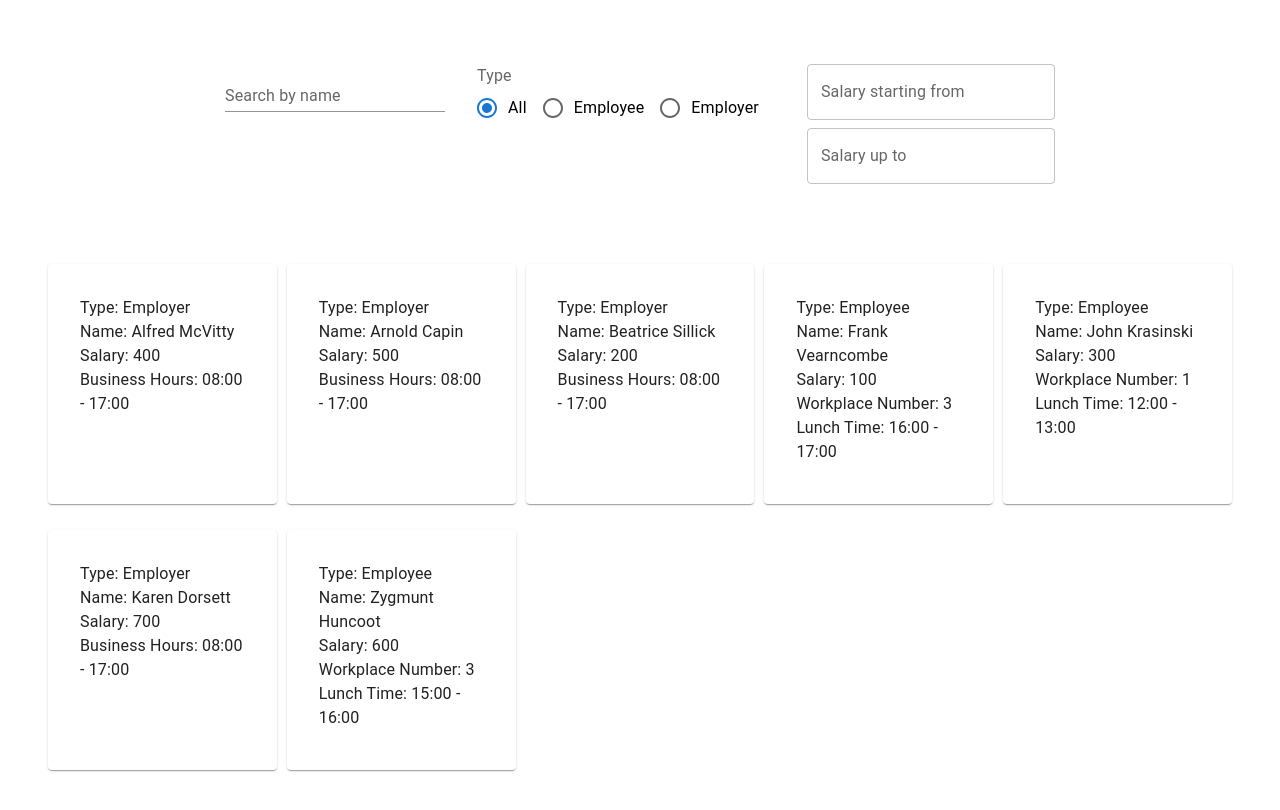
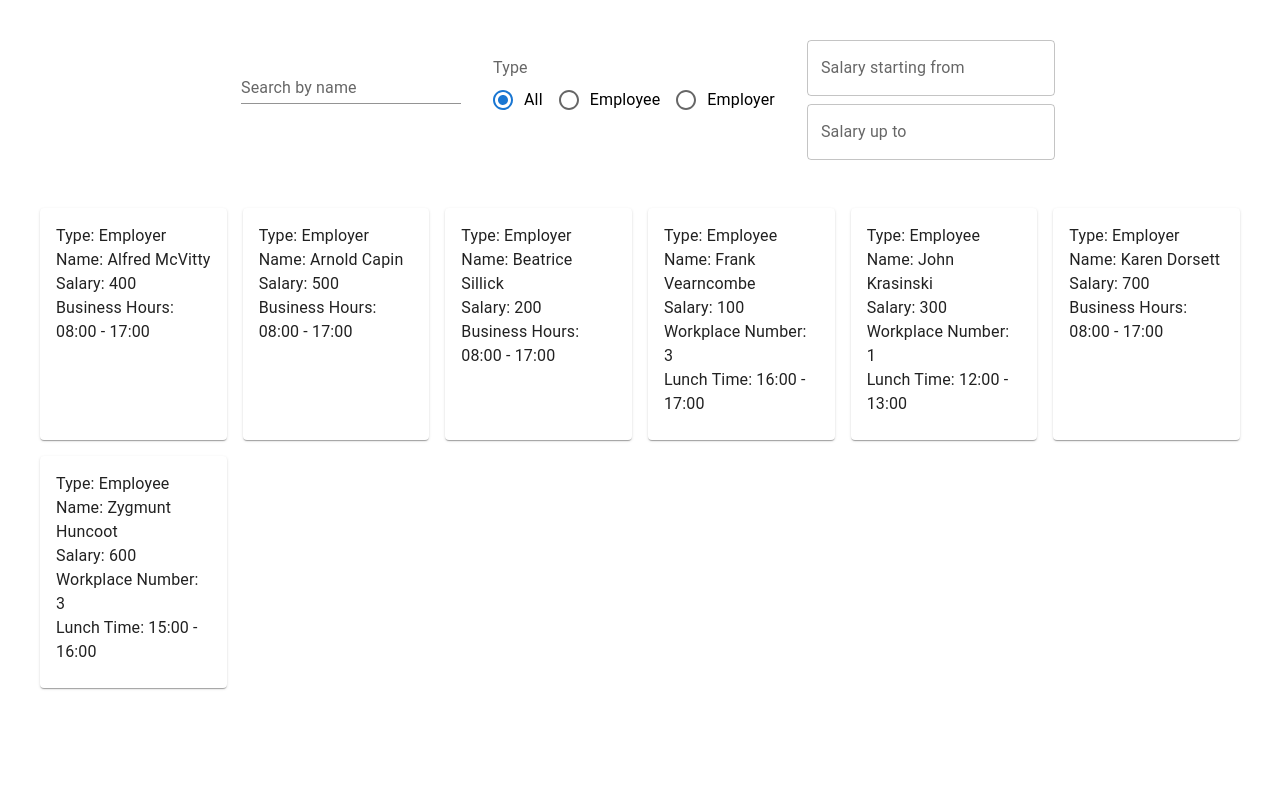
Before and after one commit to Decpwnz/employers-employees-frontend, a React (Vite) app: page / in a window 1280 px wide. Shown: the top 810 px of the page. Built offline with nearby package versions, Linux system fonts and the light colour scheme.

Commit message:
fix:Replace Box with Grid/Stack. Create a new data.js array without modifying original when sorting alphabetically. Remove styled-components and @mui/styled-engine-sc packages. Change handlers name

```diff
--- a/package.json
+++ b/package.json
@@ -11,11 +11,9 @@
     "@emotion/react": "^11.10.6",
     "@emotion/styled": "^11.10.6",
     "@mui/material": "^5.11.16",
-    "@mui/styled-engine-sc": "^5.11.11",
     "prop-types": "^15.8.1",
     "react": "^18.0.0",
-    "react-dom": "^18.0.0",
-    "styled-components": "^5.3.9"
+    "react-dom": "^18.0.0"
   },
   "devDependencies": {
     "@vitejs/plugin-react": "^1.0.7",
--- a/src/components/Container.jsx
+++ b/src/components/Container.jsx
@@ -1,6 +1,6 @@
 import { useState } from 'react';
 
-import Box from '@mui/material/Box';
+import Grid from '@mui/material/Grid';
 
 import data from '../data/data';
 import EmployeeList from './EmployeeList';
@@ -20,7 +20,7 @@ function Container() {
   const [minValue, setMinValue] = useState(null);
   const [maxValue, setMaxValue] = useState(null);
 
-  const handleTypeClick = (event) => {
+  const handleEmployeeType = (event) => {
     setType(event.target.value);
   };
 
@@ -39,17 +39,15 @@ function Container() {
   };
 
   return (
-    <Box sx={{ p: '48px' }}>
-      <Box sx={{ display: 'flex', justifyContent: 'center', paddingBottom: '48px' }}>
+    <Grid container justifyContent="center" p={5}>
       <SearchBar onSearchChange={handleSearchChange} />
-        <TypeFilter onClick={handleTypeClick} type={type} />
+      <TypeFilter handleEmployeeType={handleEmployeeType} type={type} />
       <SalaryRangeFilter
         onMinValueChange={handleMinValue}
         onMaxValueChange={handleMaxValue}
         minValue={minValue}
         maxValue={maxValue}
       />
-      </Box>
       <EmployeeList
         type={type}
         searchTerm={searchTerm}
@@ -57,7 +55,7 @@ function Container() {
         maxValue={maxValue}
         data={data}
       />
-    </Box>
+    </Grid>
   );
 }
 
--- a/src/components/EmployeeList.jsx
+++ b/src/components/EmployeeList.jsx
@@ -1,13 +1,13 @@
-import Box from '@mui/material/Box';
 import Card from '@mui/material/Card';
 import CardContent from '@mui/material/CardContent';
+import Grid from '@mui/material/Grid';
 import Typography from '@mui/material/Typography';
 import PropTypes from 'prop-types';
 
 function EmployeeList({
   data, type, searchTerm, minValue, maxValue,
 }) {
-  const sortedData = data.sort((a, b) => (a.name > b.name ? 1 : -1));
+  const sortedData = [...data].sort((a, b) => a.name.localeCompare(b.name));
 
   const filteredData = sortedData.filter((item) => {
     function handleTypeFilter(value, employee) {
@@ -37,10 +37,11 @@ function EmployeeList({
   });
 
   return (
-    <Box sx={{ display: 'grid', gridTemplateColumns: 'repeat(5, 1fr)', gridGap: '10px' }}>
+    <Grid container spacing={2} marginTop={4}>
       {filteredData.map((employee) => (
+        <Grid item xs={12} sm={6} md={4} lg={2} key={employee.id}>
           <Card
-          sx={{ padding: '16px', marginTop: '16px' }}
+            sx={{ height: '100%' }}
             key={employee.id}
           >
             {employee.type === 'Employer' ? (
@@ -78,8 +79,9 @@ function EmployeeList({
               </CardContent>
             )}
           </Card>
+        </Grid>
       ))}
-    </Box>
+    </Grid>
   );
 }
 
--- a/src/components/SalaryRangeFilter.jsx
+++ b/src/components/SalaryRangeFilter.jsx
@@ -1,4 +1,4 @@
-import Box from '@mui/material/Box';
+import Stack from '@mui/material/Stack';
 import TextField from '@mui/material/TextField';
 import PropTypes from 'prop-types';
 
@@ -6,7 +6,7 @@ function SalaryRangeFilter({
   onMinValueChange, onMaxValueChange, minValue, maxValue,
 }) {
   return (
-    <Box p={2} sx={{ display: 'grid', gridGap: '8px' }}>
+    <Stack spacing={1}>
       <TextField
         label="Salary starting from"
         type="number"
@@ -21,7 +21,7 @@ function SalaryRangeFilter({
         onChange={onMaxValueChange}
         InputProps={{ inputProps: { min: 0 } }}
       />
-    </Box>
+    </Stack>
   );
 }
 
--- a/src/components/TypeFilter.jsx
+++ b/src/components/TypeFilter.jsx
@@ -11,7 +11,7 @@ const ButtonValues = {
   Employer: 'Employer',
 };
 
-function TypeFilter({ onClick, type }) {
+function TypeFilter({ handleEmployeeType, type }) {
   return (
     <FormControl sx={{ padding: '16px' }}>
       <FormLabel id="demo-controlled-radio-buttons-group">
@@ -23,16 +23,16 @@ function TypeFilter({ onClick, type }) {
         name="controlled-radio-buttons-group"
         value={type}
       >
-        <FormControlLabel onClick={onClick} value={ButtonValues.All} control={<Radio />} label="All" />
-        <FormControlLabel onClick={onClick} value={ButtonValues.Employee} control={<Radio />} label="Employee" />
-        <FormControlLabel onClick={onClick} value={ButtonValues.Employer} control={<Radio />} label="Employer" />
+        <FormControlLabel onClick={handleEmployeeType} value={ButtonValues.All} control={<Radio />} label="All" />
+        <FormControlLabel onClick={handleEmployeeType} value={ButtonValues.Employee} control={<Radio />} label="Employee" />
+        <FormControlLabel onClick={handleEmployeeType} value={ButtonValues.Employer} control={<Radio />} label="Employer" />
       </RadioGroup>
     </FormControl>
   );
 }
 
 TypeFilter.propTypes = {
-  onClick: PropTypes.func.isRequired,
+  handleEmployeeType: PropTypes.func.isRequired,
   type: PropTypes.string.isRequired,
 };
 
```
Also changed, not shown: 1 other file (tests, documents, lock files or other folders). Lines whose indentation alone changed are shown as unchanged.
